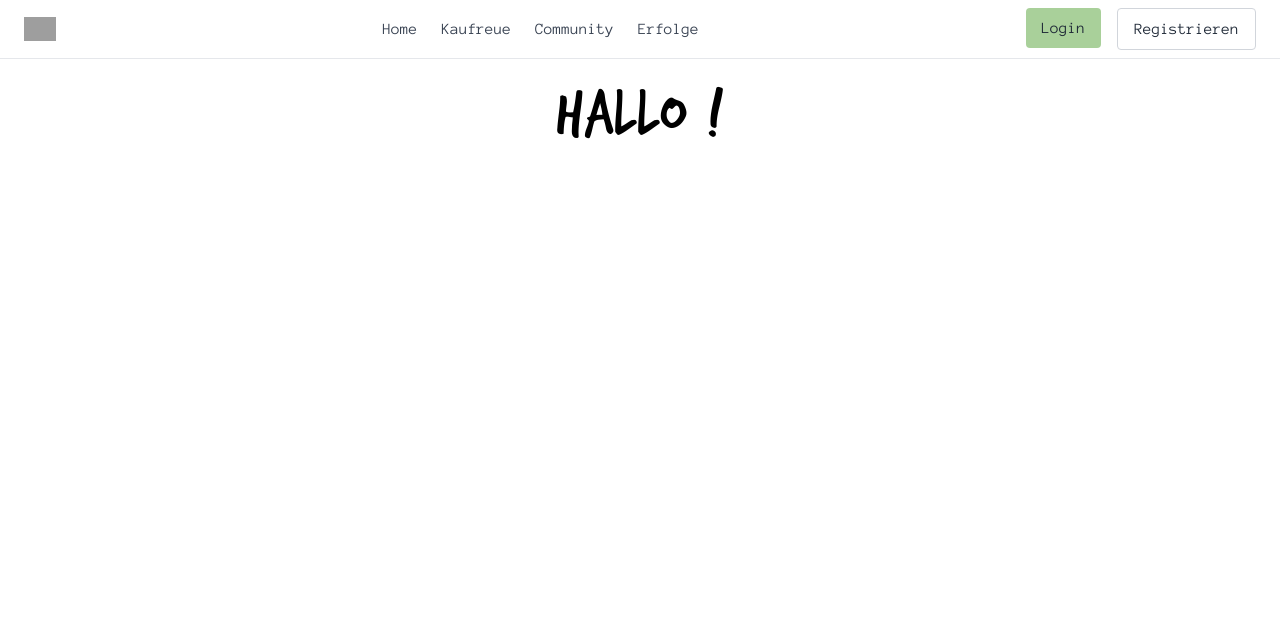
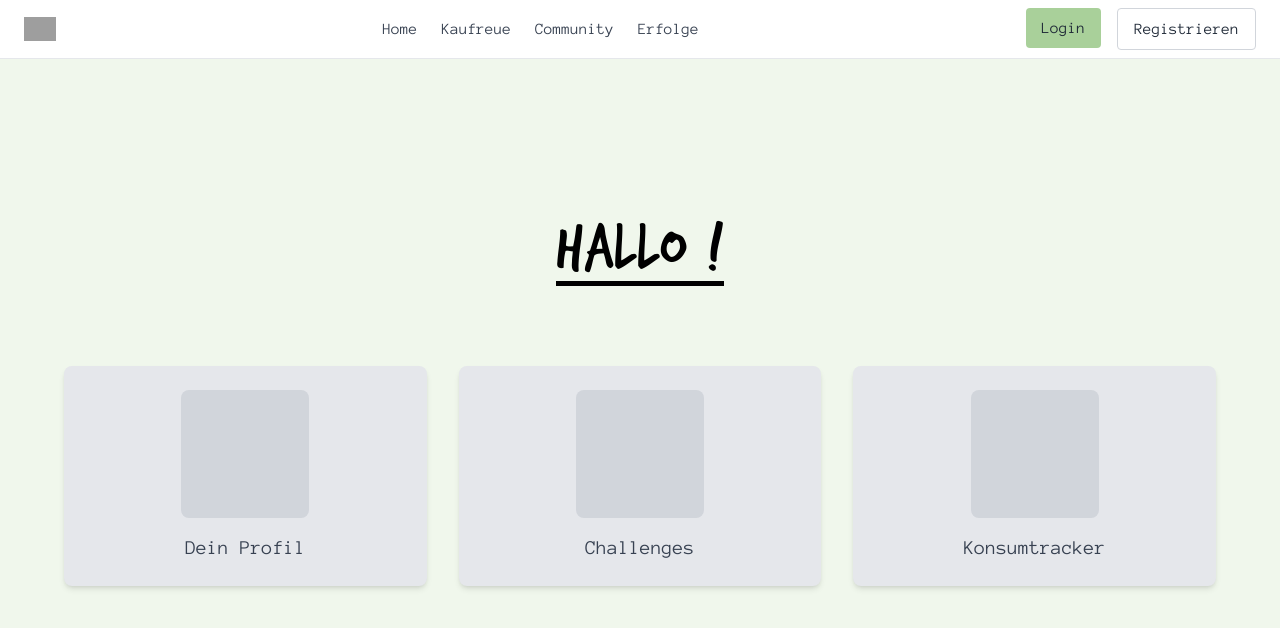
Before and after one commit to Veweevil/DMWT_Gruppe_3_Consumerlessm, a Next.js app: page /Dashboard in a window 1280 px wide. Shown: the top 628 px of the page. Built offline with nearby package versions, Linux system fonts and the light colour scheme; grey boxes are pictures that could not be loaded.

Commit message:
Test Animation Flasche

```diff
--- a/src/app/Dashboard/page.js
+++ b/src/app/Dashboard/page.js
@@ -2,7 +2,6 @@
 import { useEffect, useState } from 'react';
 import { useAuth } from "../../context/AuthContext"; // Importiere den AuthContext
 import Header from "../components/Header";
-
 
 export default function Dashboard() {
     const [nutzername, setNutzername] = useState('');
@@ -11,11 +10,10 @@ export default function Dashboard() {
     useEffect(() => {
         const fetchNutzername = async () => {
             try {
-                // Überprüfe, ob ein Benutzer angemeldet ist
                 if (!user || !user.email) {
                     console.warn('Kein Benutzer angemeldet');
                     setNutzername('Gast');
-                    return; // Beende die Funktion frühzeitig
+                    return;
                 }
 
                 const email = user.email; // Hole die Email des angemeldeten Benutzers
@@ -34,20 +32,42 @@ export default function Dashboard() {
             }
         };
 
-        // Nur ausführen, wenn user nicht null ist
         if (user) {
             fetchNutzername();
         }
     }, [user]);
 
-
     return (
         <div>
             <Header />
-            <div className="flex flex-col items-center justify-center min-h-screen p-6">
-                <h1 className="text-7xl font-trash-hand text-black absolute top-20">
+            <div className="flex flex-col items-center justify-center min-h-screen p-6 bg-[#F0F7EC]">
+                <h1
+                    className="text-7xl font-trash-hand text-black"
+                    style={{
+                        display: "inline-block",
+                        boxShadow: "0px -5px 0px 0px #000 inset",
+                    }}
+                >
                     Hallo {nutzername}!
                 </h1>
+
+                <div className="grid grid-cols-1 md:grid-cols-3 gap-8 mt-20 w-full max-w-6xl">
+                    {/* Card 1 */}
+                    <div className="bg-gray-200 rounded-lg shadow-md p-6 flex flex-col items-center">
+                        <div className="w-32 h-32 bg-gray-300 rounded-lg mb-4"></div>
+                        <h2 className="font-anonymous-pro text-xl text-gray-700">Dein Profil</h2>
+                    </div>
+                    {/* Card 2 */}
+                    <div className="bg-gray-200 rounded-lg shadow-md p-6 flex flex-col items-center">
+                        <div className="w-32 h-32 bg-gray-300 rounded-lg mb-4"></div>
+                        <h2 className="font-anonymous-pro text-xl text-gray-700">Challenges</h2>
+                    </div>
+                    {/* Card 3 */}
+                    <div className="bg-gray-200 rounded-lg shadow-md p-6 flex flex-col items-center">
+                        <div className="w-32 h-32 bg-gray-300 rounded-lg mb-4"></div>
+                        <h2 className="font-anonymous-pro text-xl text-gray-700">Konsumtracker</h2>
+                    </div>
+                </div>
             </div>
         </div>
     );
--- a/src/app/components/Hero.js
+++ b/src/app/components/Hero.js
@@ -53,7 +53,7 @@ export default function Hero() {
         <div className="hero-container flex flex-col lg:flex-row items-center justify-between bg-[#F0F7EC] p-20 relative">
             <div className="hero-text-container text-center lg:text-left">
                 <h1 className="text-[8rem] font-trash-hand text-black mb-6 leading-none">
-                    CONSUMER<span className="text-[#A9D09A]">LESSM</span>
+                    CONSUMER<span className="text-[#A9D09A]">LESS</span>M
                 </h1>
                 <p className="text-2xl font-anonymous-pro text-gray-600 mb-8 text-center leading-snug">
                     RAUS AUS DEM WARENKORB!
```
